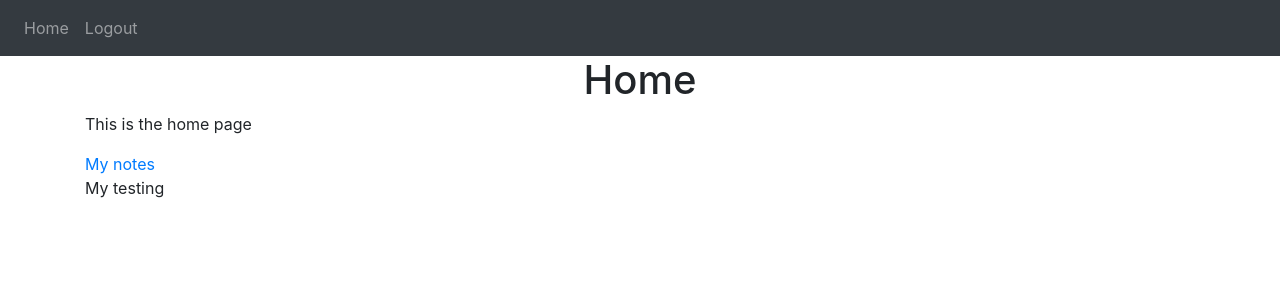
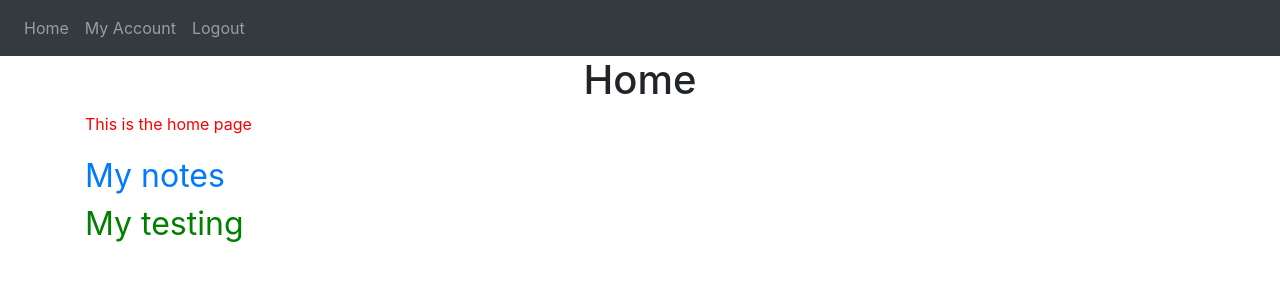
Before and after one commit to Randall-Ryan/Flask-AI-Project, a Flask app: page / in a window 1280 px wide. Shown: the top 300 px of the page. Run offline with Flask 2, Linux system fonts and the light colour scheme; the visitor is signed in with stand-in values (Sample User, id 1); some libraries are stand-ins or nearby versions.

Commit message:
added my account feature

```diff
--- /dev/null
+++ b/website/static/index.css
@@ -0,0 +1,12 @@
+.test {
+    color: red
+}
+
+#my-notes-div {
+    font-size: 200%;
+}
+
+#my-testing-div {
+    font-size: 200%;
+    color:green
+}
--- a/website/templates/base.html
+++ b/website/templates/base.html
@@ -31,6 +31,7 @@
         <div class="navbar-nav">
           {% if user.is_authenticated %}
           <a class="nav-item nav-link" id="home" href="/">Home</a>
+          <a class="nav-item nav-link" id="myAccount" href="/my-account">My Account</a>
           <a class="nav-item nav-link" id="logout" href="/logout">Logout</a>
           {% else %}
           <a class="nav-item nav-link" id="login" href="/login">Login</a>
@@ -79,5 +80,10 @@
       type="text/javascript"
       src="{{ url_for('static', filename='index.js') }}"
     ></script>
+    <link
+      rel="stylesheet"
+      type="text/css"
+      href="{{ url_for('static', filename='index.css') }}"
+    ></link>
   </body>
 </html>
--- a/website/templates/home.html
+++ b/website/templates/home.html
@@ -1,8 +1,8 @@
 {% extends "base.html" %} {% block title %}Home{% endblock %} {% block content
 %}
 <h1 align="center">Home</h1>
-<p>This is the home page</p>
+<p class="test">This is the home page</p>
 
 <a href="/my-notes"> <div id="my-notes-div">My notes</div> </a>
-<div id="my-notes-div">My testing</div>
+<div id="my-testing-div">My testing</div>
 {% endblock %}
--- a/website/views.py
+++ b/website/views.py
@@ -13,6 +13,7 @@ views = Blueprint("views", __name__)
 
 @views.route("/note/", defaults={"id": 1})
 @views.route("/note/<int:id>", methods=["GET", "POST"])
+@login_required
 def view_note(id):
     note = Note.query.get(id)
 
@@ -23,6 +24,14 @@ def view_note(id):
 @login_required
 def home():
     return render_template("home.html", user=current_user)
+
+
+@views.route("my-account", methods=["GET", "POST"])
+@login_required
+def my_account():
+    return render_template(
+        "account.html", user=current_user, note_count=len(current_user.notes)
+    )
 
 
 @views.route("/my-notes", methods=["GET", "POST"])
```
Also changed, not shown: website/templates/account.html (added, +11 -0 lines).
